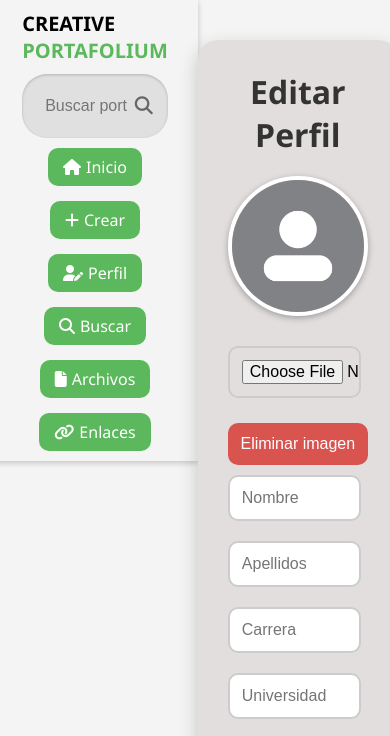
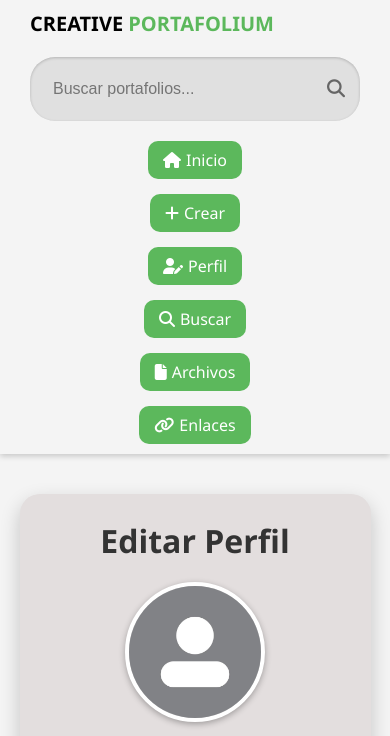
Before and after one commit to JimenaCastellanos/Codes-Creative-Portafolium, a website: page editar perfil.html in a window 390 px wide. Shown: the top 736 px of the page. Drawn offline with Linux system fonts and the light colour scheme; files whose address does not match are found by name.

Commit message:
style.css

```diff
--- a/style.css
+++ b/style.css
@@ -1,14 +1,95 @@
+/* Estilos generales */
+* {
+  box-sizing: border-box;
+  margin: 0;
+  padding: 0;
+}
+
 body {
   font-family: 'Segoe UI', sans-serif;
   background-color: #f5f5f5;
   margin: 0;
   padding: 0;
   display: flex;
-    justify-content: center;
-    align-items: flex-start;
+  justify-content: center; /* Centra horizontalmente */
+  align-items: center;     /* Centra verticalmente */
   min-height: 100vh;
+  flex-direction: column;
 }
 
+/* Header */
+header {
+  display: flex;
+  justify-content: space-between;
+  align-items: center;
+  background-color: #f4f4f4;
+  padding: 10px 30px;
+  box-shadow: 0 2px 6px rgba(0, 0, 0, 0.2);
+  width: 100%;
+  flex-wrap: wrap;
+}
+
+.logo {
+  font-size: 20px;
+  font-weight: bold;
+}
+
+.logo span {
+  color: #5cb85c;
+  font-weight: bold;
+}
+
+.search-bar {
+  width: 380px;
+  display: flex;
+  align-items: center;
+  background: #e0e0e0;
+  border-radius: 25px;
+  padding: 5px 15px;
+  box-shadow: inset 0 1px 3px rgba(0, 0, 0, 0.2);
+}
+
+.search-bar input {
+  border: none;
+  outline: none;
+  flex: 1;
+  padding: 8px;
+  background: transparent;
+  font-size: 16px;
+}
+
+.search-bar i {
+  color: #666;
+  font-size: 18px;
+}
+
+nav.menu ul {
+  list-style: none;
+  display: flex;
+  gap: 15px;
+  padding: 0;
+  margin: 0;
+}
+
+nav.menu li a {
+  text-decoration: none;
+  color: #fff;
+  font-size: 16px;
+  background-color: #5cb85c;
+  padding: 8px 15px;
+  border-radius: 10px;
+  transition: background-color 0.3s;
+  display: flex;
+  align-items: center;
+  gap: 5px;
+}
+
+nav.menu li a:hover {
+  background-color: #4cae4c;
+  color: white;
+}
+
+/* Contenedor y formulario */
 .container {
   background: #e3dede;
   padding: 30px;
@@ -65,6 +146,7 @@ body {
   background-color: #4cae4c;
 }
 
+/* Imagen de perfil */
 .profile-pic-container {
   width: 140px;
   height: 140px;
@@ -79,6 +161,13 @@ body {
   align-items: center;
 }
 
+.profile-pic-container img {
+  width: 100%;
+  height: 100%;
+  object-fit: cover;
+}
+
+/* Botón personalizado */
 .boton {
   padding: 12px;
   background-color: #5cb85c;
@@ -97,20 +186,7 @@ body {
   color: white;
 }
 
-  .profile-pic-container img {
-    width: 100%;
-    height: 100%;
-    object-fit: cover;
-  }
-
-  #remove-pic {
-    background-color: #d9534f;
-  }
-
-  #remove-pic:hover {
-    background-color: #c9302c;
-  }
-
+/* Botón de editar */
 #edit-button {
   width: 8%;
   padding: 10px;
@@ -127,6 +203,7 @@ body {
   height: 28px;
 }
 
+/* Notificación Toast */
 #toast {
   position: fixed;
   bottom: 20px;
@@ -140,3 +217,33 @@ body {
   transition: opacity 0.5s ease;
   z-index: 100;
 }
+
+/* Responsive */
+@media (max-width: 768px) {
+  header {
+    flex-direction: column;
+    align-items: stretch;
+    gap: 10px;
+  }
+
+  .search-bar {
+    width: 100%;
+  }
+
+  nav.menu ul {
+    flex-direction: column;
+    align-items: center;
+  }
+
+  .container {
+    padding: 25px;
+  }
+
+  button {
+    width: 100%;
+  }
+
+  input, textarea {
+    font-size: 14px;
+  }
+}
```
Lines whose indentation alone changed are shown as unchanged.
